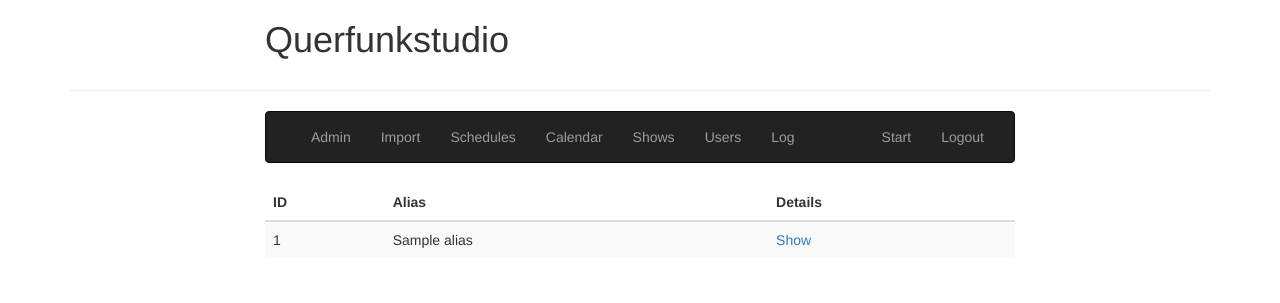
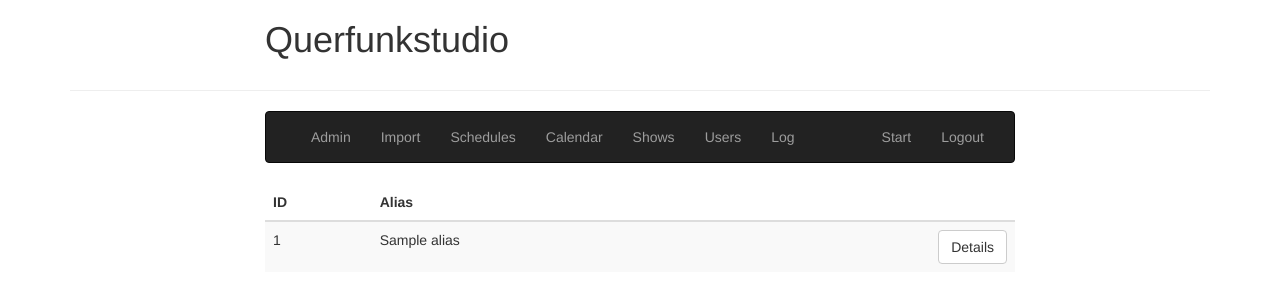
Before and after one commit to olf42/querfunkstudio, a Python web app: template templates/schedules.html in a window 1280 px wide. Shown: the top 303 px of the page. Run offline with Jinja, Linux system fonts and the light colour scheme; the template is opened without the code that fills it: most values are stand-ins (such as "Sample title", 1, 10 or a date in 2020); some libraries are stand-ins or nearby versions.

Commit message:
make links in tables buttons and align them right

```diff
--- a/templates/calendar.html
+++ b/templates/calendar.html
@@ -24,7 +24,7 @@ Index
 						<td>
 							{% if event['live'] %}<b>{%endif%}<a href="/admin/show?id={{event['id']}}">{{event['name']}}</a>{% if event['live']%}</b>{% endif %}
 						</td>
-						<td>
+						<td class="text-right">
 							<a href="/admin/event?id={{event['cal_id']}}" class='btn btn-default'>Details</a>
 						</td>
 					</tr>
--- a/templates/schedules.html
+++ b/templates/schedules.html
@@ -14,7 +14,7 @@ Index
                                         <thead>
                                                 <th>ID</th>
                                                 <th>Alias</th>
-                                                <th>Details</th>
+                                                <th></th>
                                         </thead>
 					{% for schedule in schedules %}
 					<tr>
@@ -24,8 +24,8 @@ Index
 						<td>
 							{{ schedule.alias }}
 						</td>
-						<td>
-							<a href="/admin/schedule?id={{ schedule.id }}">Show</a>
+						<td class="text-right">
+							<a href="/admin/schedule?id={{ schedule.id }}" class="btn btn-default">Details</a>
 						</td>
 					</tr>
 				{% endfor %}
--- a/templates/shows.html
+++ b/templates/shows.html
@@ -20,7 +20,7 @@ Shows
 						<td>
 							{{ show.name }}
 						</td>
-						<td>
+						<td class="text-right">
 							<a href="/admin/show?id={{ show.id }}" class="btn btn-default">Details</a>
 						</td>
 					</tr>
--- a/templates/users.html
+++ b/templates/users.html
@@ -7,7 +7,7 @@ Users
 {% block content %}
 		<div class="row">
 			<div class="col-md-2"></div>
-			<div class="col-md-4">
+			<div class="col-md-8">
 			<h2>Users</h2>
 			{% if users %}
 			<table class="table table-striped table-hover ">
@@ -22,7 +22,7 @@ Users
 								{{ user[0] }}
 							{% if user[1] %}</b>{% endif %}
 						</td>
-						<td>
+						<td class="text-right">
 							<a href="/admin/user?name={{ user[0] }}" class="btn btn-default">Details</a>
 						</td>
 					</tr>
@@ -30,8 +30,6 @@ Users
 			</table>
 			{% endif %}
 			</div>
-			<div class="col-md-4">
-			</div>
 			<div class="col-md-2"></div>
 		</div><!-- /.row -->
 	<hr>
```
